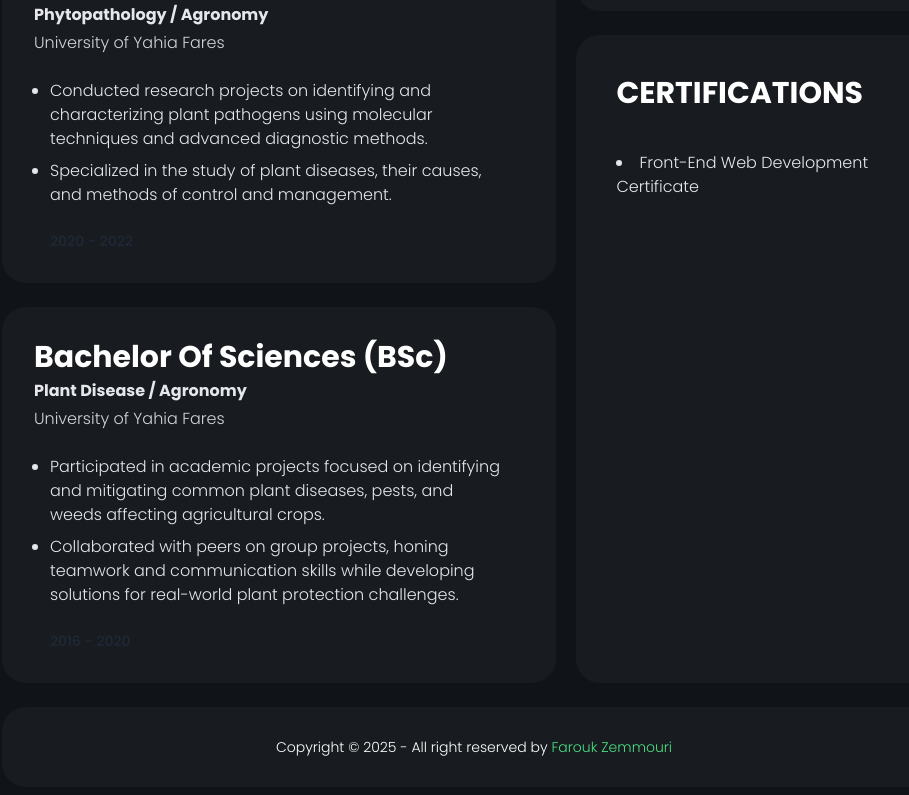
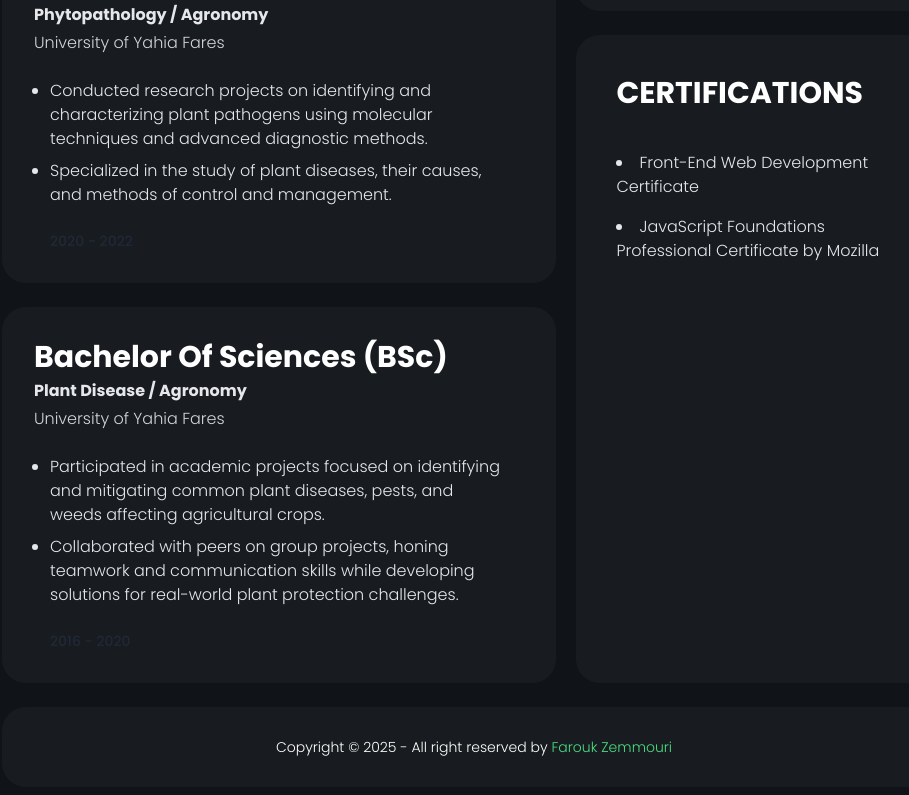
Before and after one commit to farouk26/my-portfolio, a Next.js app: page /education in a window 1280 px wide. Shown: the part 873-1668 px from the top of the page, without its empty margins (310-1219 px from the left). Built offline with nearby package versions, Linux system fonts and the light colour scheme.

Commit message:
style(fixes): fixes height issue in project details card , adds another certificate in education P
n

fix #26

```diff
--- a/src/components/Cards/ProjectDetailsCard.jsx
+++ b/src/components/Cards/ProjectDetailsCard.jsx
@@ -86,8 +86,8 @@ function ProjectDetailsCard({
           <p className="text-md font-light text-gray-300">{projectSummary}</p>
         </div>
       </motion.div>
-      <div className="min-h-fit w-full flex lg:flex-row flex-col gap-6">
-        <div className="flex flex-col gap-6 lg:w-[50%] w-full">
+      <div className="min-h-full w-full flex lg:flex-row flex-col gap-6">
+        <div className="flex flex-col gap-6 lg:w-[50%] w-full min-h-full">
           <motion.div
             className="lg:h-80 min-h-fit bg-dark-200 rounded-3xl p-4 lg:p-6"
             initial={{ opacity: 0, x: 50 }}
@@ -99,13 +99,13 @@ function ProjectDetailsCard({
               type: "spring",
             }}
           >
-            <div className="flex flex-col gap-6  justify-center w-full h-full p-4">
+            <div className="flex flex-col gap-6 justify-center w-full h-full p-4">
               <h1 className="text-2xl font-bold text-white">Objective</h1>
               <p className="text-md font-light text-gray-300">{objective}</p>
             </div>
           </motion.div>
           <motion.div
-            className="w-full min-h-fit p-4 lg:p-6 bg-dark-200 rounded-3xl"
+            className="w-full h-full p-4 lg:p-6 bg-dark-200 rounded-3xl"
             initial={{ opacity: 0, x: 50 }}
             animate={{ opacity: [0, 0.8, 1], x: 0 }}
             transition={{
--- a/src/pages/education/index.jsx
+++ b/src/pages/education/index.jsx
@@ -149,7 +149,7 @@ function EducationPage() {
               <h1 className="md:text-3xl text-2xl font-bold uppercase text-white p-4 mb-2">
                 Certifications
               </h1>
-              <div className="w-full min-h-fit p-4">
+              <div className="w-full min-h-fit flex flex-col gap-4 p-4">
                 <a
                   href="https://www.credential.net/fcaf13d7-eb4c-4b68-bbf5-48deb48dd14e#gs.5zc6jz"
                   target="_blank"
@@ -158,6 +158,16 @@ function EducationPage() {
                 >
                   <li className="text-md text-gray-200 font-light hover:text-blue-600">
                     Front-End Web Development Certificate
+                  </li>
+                </a>
+                <a
+                  href="https://www.linkedin.com/learning/certificates/1961c8c92e073733bcf7f2a177f0c62206478b736ea64d927d777b2dc695e994"
+                  target="_blank"
+                  rel="noopener noreferrer"
+                  className="hover:scale-105 transition duration-500 cursor-pointer"
+                >
+                  <li className="text-md text-gray-200 font-light hover:text-blue-600">
+                    JavaScript Foundations Professional Certificate by Mozilla
                   </li>
                 </a>
               </div>
```
